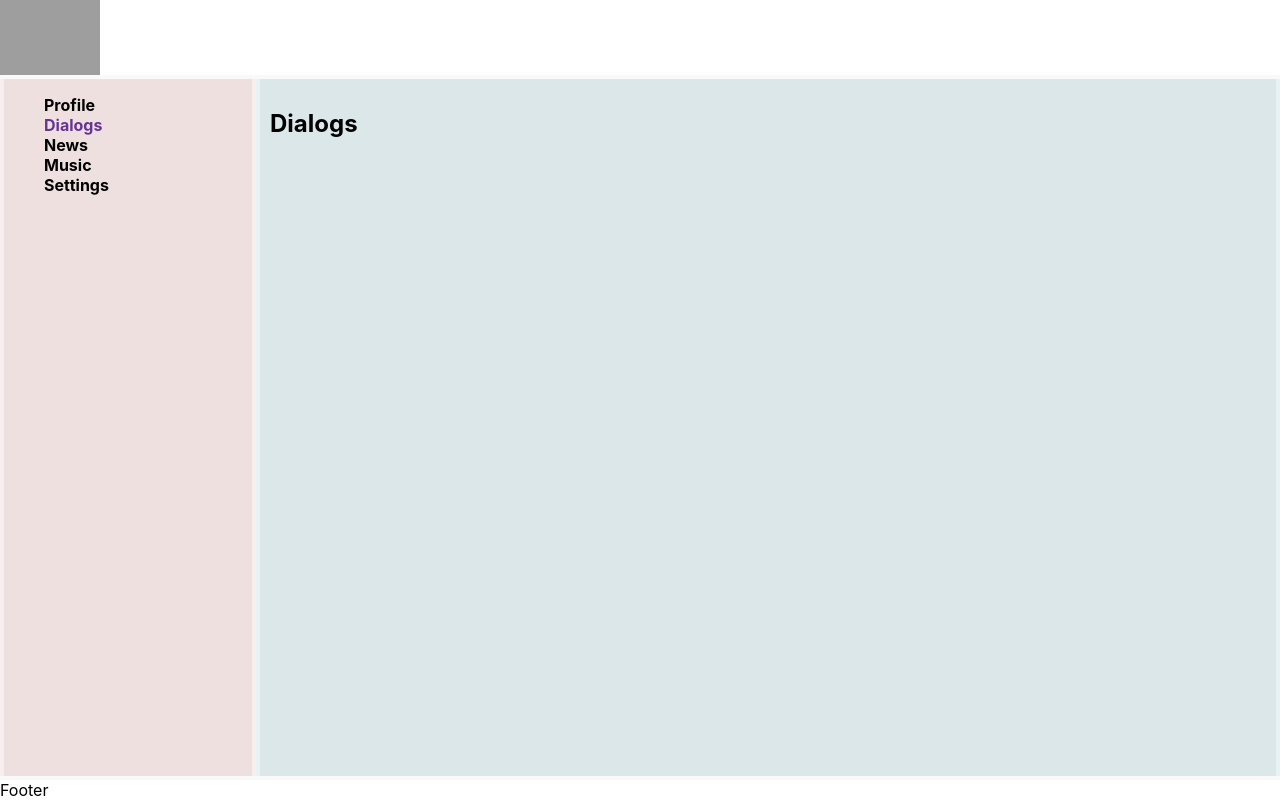
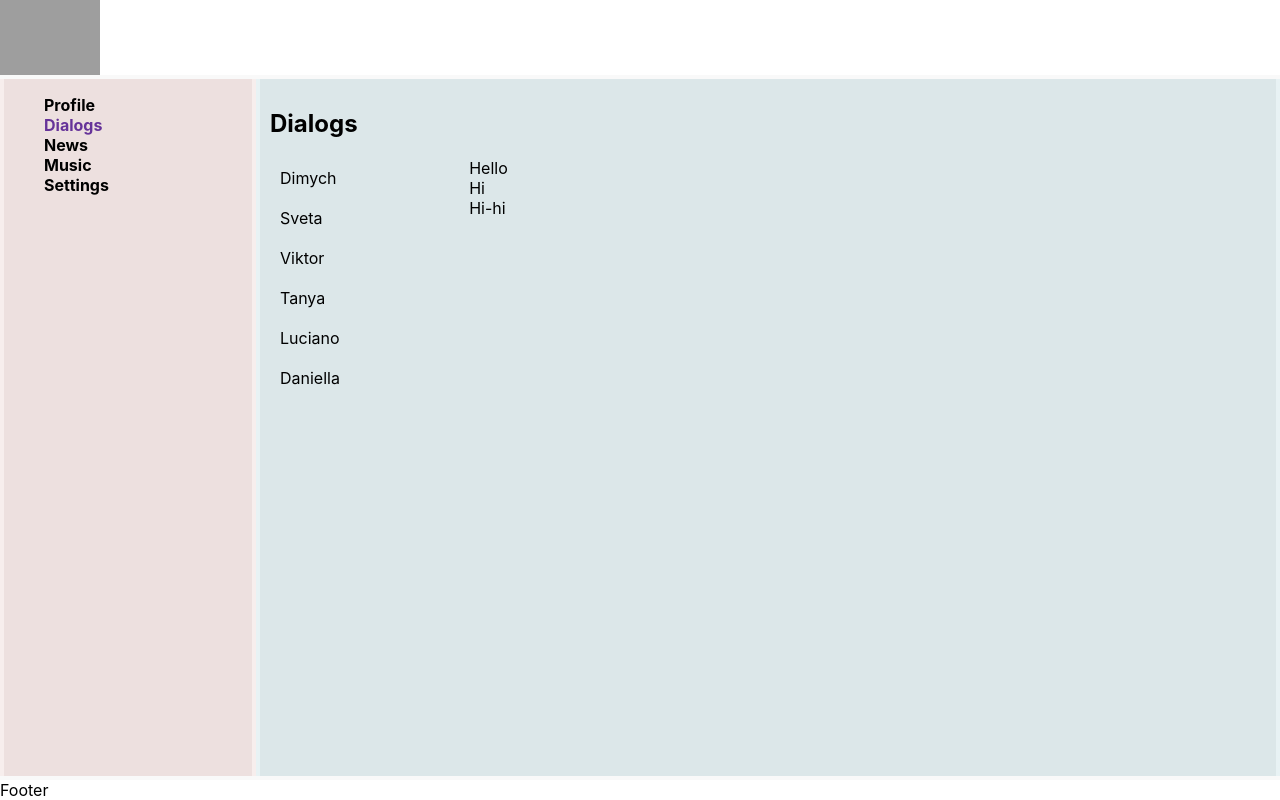
Before and after one commit to Viktorres19/react-social-network, a React (Create React App) app: page /dialogs in a window 1280 px wide. Built offline with nearby package versions, Linux system fonts and the light colour scheme; grey boxes are pictures that could not be loaded.

Commit message:
markupped dialogs page

```diff
--- a/src/components/Main/Content/Dialogs/Dialogs.jsx
+++ b/src/components/Main/Content/Dialogs/Dialogs.jsx
@@ -3,7 +3,38 @@ import classes from './Dialogs.module.css'
 const Dialogs = () => {
   return (
     <div className={classes.dialogs}>
-      <h2>Dialogs</h2>
+      <h2 className={classes.h2}>Dialogs</h2>
+      <div className={classes.convs}>
+        <div className={classes.conv}>
+          Dimych
+        </div>
+        <div className={classes.conv}>
+          Sveta
+        </div>
+        <div className={classes.conv}>
+          Viktor
+        </div>
+        <div className={classes.conv}>
+          Tanya
+        </div>
+        <div className={classes.conv}>
+          Luciano
+        </div>
+        <div className={classes.conv}>
+          Daniella
+        </div>
+      </div>
+      <div className={classes.messages}>
+        <div className={classes.message}>
+          Hello
+        </div>
+        <div className={classes.message}>
+          Hi
+        </div>
+        <div className={classes.message}>
+          Hi-hi
+        </div>
+      </div>
     </div>
   );
 }
--- a/src/components/Main/Content/Dialogs/Dialogs.module.css
+++ b/src/components/Main/Content/Dialogs/Dialogs.module.css
@@ -0,0 +1,22 @@
+.dialogs {
+    display: flex;
+    flex-wrap: wrap;
+}
+.dialogs .h2 {
+    width: 100%;
+}
+.convs {
+    width: 20%;
+}
+
+.conv {
+    padding: 10px;
+}
+
+.messages {
+    width: 80%;
+}
+
+.message {
+
+}
```
